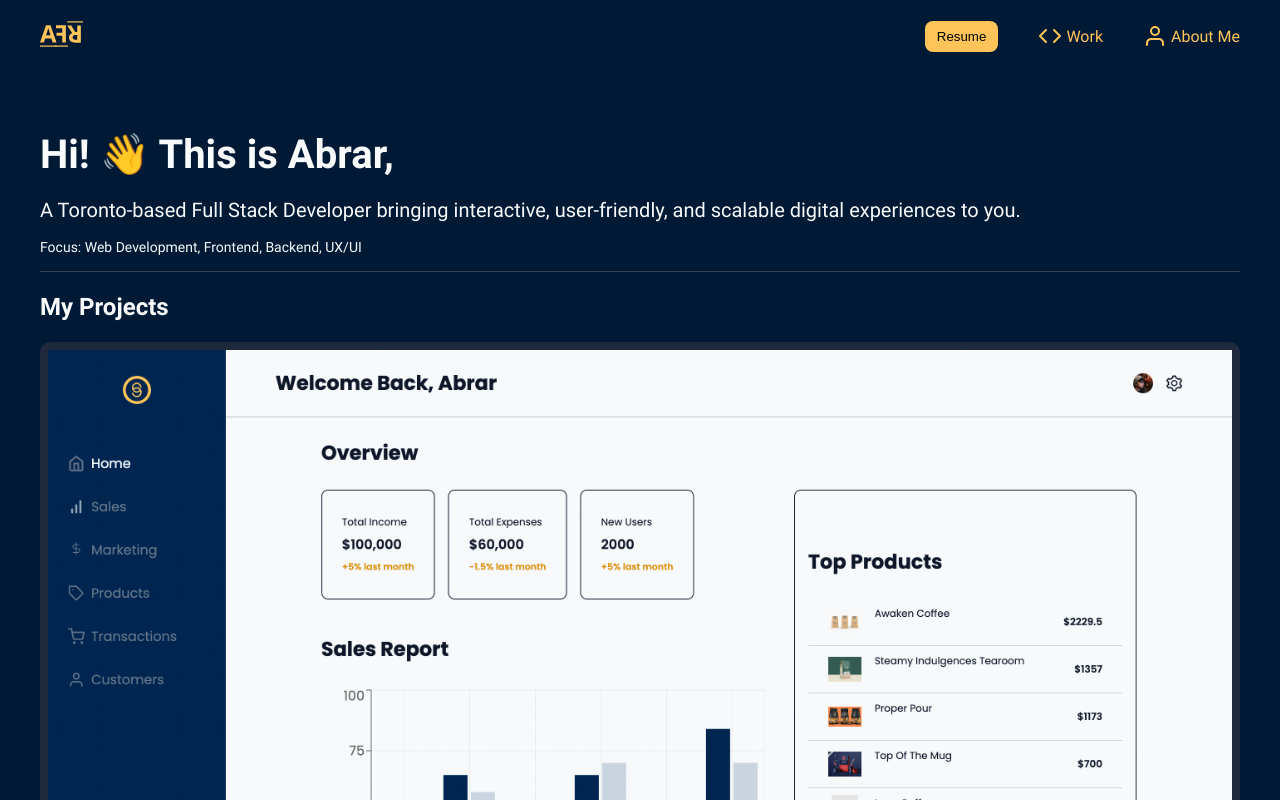
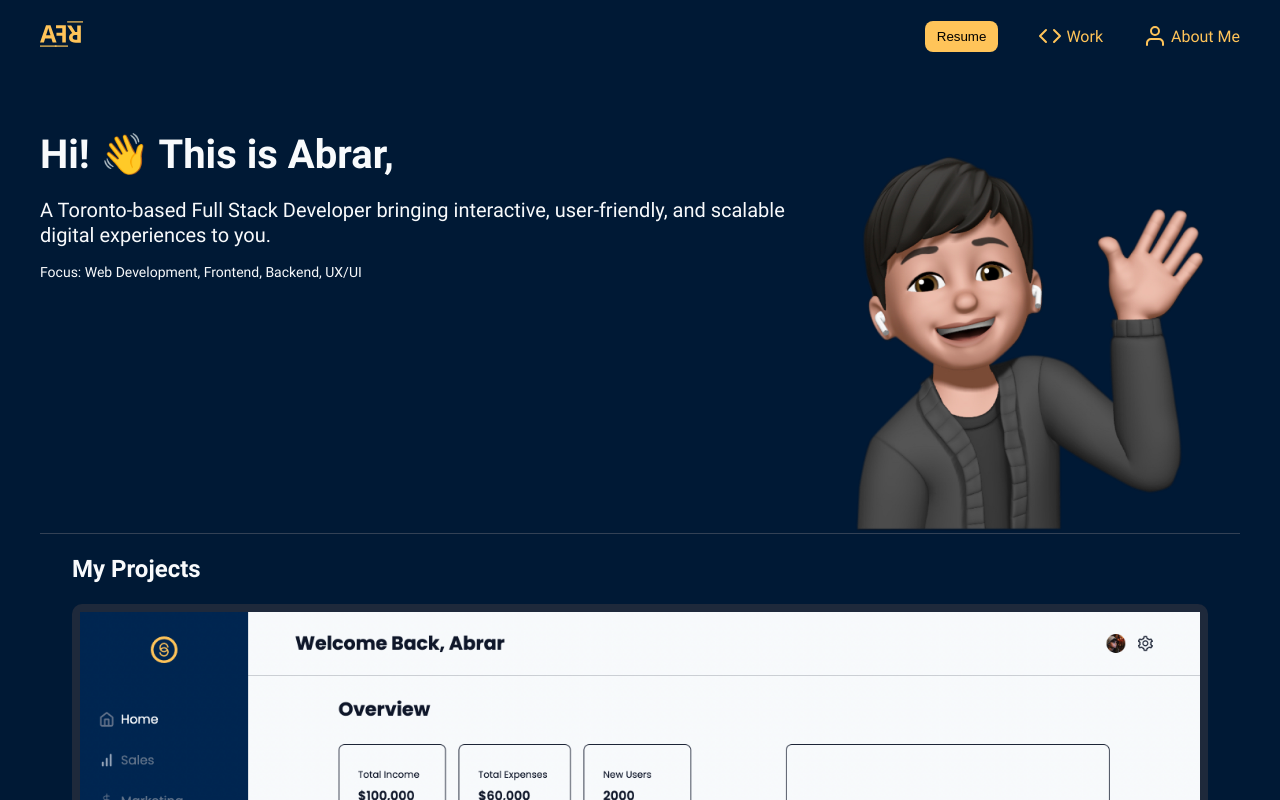
Before and after one commit to abrarfahimr/portfolio-website, a React (Create React App) app: page / in a window 1280 px wide. Shown: the top 800 px of the page. Built offline with nearby package versions, Linux system fonts and the light colour scheme.

Commit message:
finished styling landing page

```diff
--- a/src/pages/LandingPage/LandingPage.scss
+++ b/src/pages/LandingPage/LandingPage.scss
@@ -43,6 +43,12 @@
   @include tablet{
     padding: 2.5rem;
   }
+  &__container{
+    @include borderBottom;
+    @include tablet{
+      display: flex;
+    }
+  }
   &__header{
     @include page-header;
   }
@@ -51,8 +57,6 @@
   }
   &__focus{
     font-size: 0.875rem;
-    padding-bottom: 1rem;
-    @include borderBottom;
   }
   &__animate{
     animation-name: wave;
@@ -61,11 +65,29 @@
     transform-origin: 70% 70%;
     display: inline-block;
   }
+  &__headercontainer{
+    @include tablet{
+      width: 65%;
+    }
+  }
   &__imagecontainer{
     display: none;
+    @include tablet{
+      width: 35%;
+      display: flex;
+    }
+  }
+  &__image{
+    width: 100%;
+    height: auto;
   }
   &__sectionheader{
     @include section-header;
+  }
+  &__projects{
+    @include tablet{
+      padding: 0 2rem;
+    }
   }
   &__projectcontainer{
     display: flex;
```
